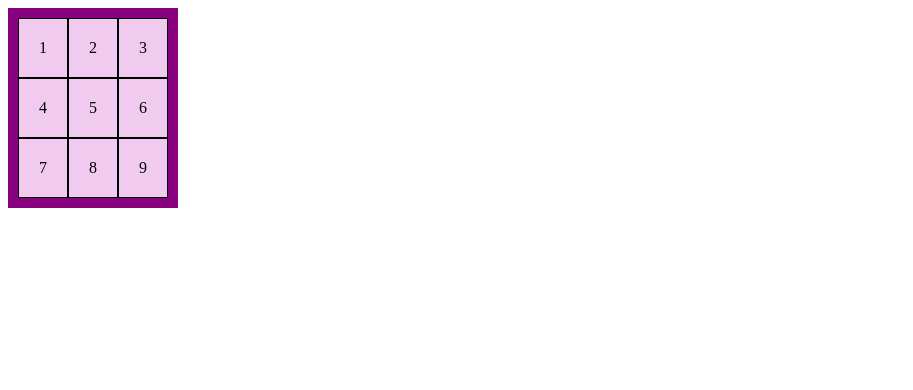
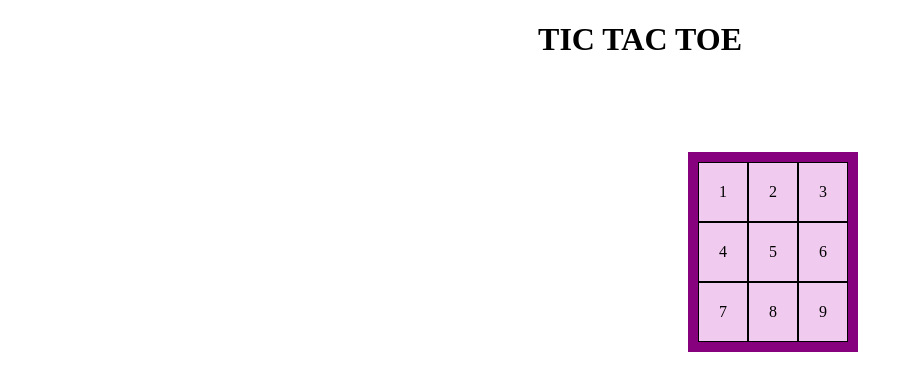
Before and after one commit to begum2003/webpro, a plain HTML site: page index.html in a window 1280 px wide. Shown: the whole page, without its empty margins (0-913 px from the left). Drawn offline with Linux system fonts and the light colour scheme.

Commit message:
align center

```diff
--- a/index.css
+++ b/index.css
@@ -1,8 +1,10 @@
 .grid-container{
     display: inline-grid;
+    margin-left:680px;
     grid-template-columns: auto auto auto;
     padding: 10px;
     background-color: rgb(135, 0, 126);
+    place-items: center;
 }
 .grid-item{
     border: 1px solid black;
--- a/index.html
+++ b/index.html
@@ -7,6 +7,8 @@
     <link rel="stylesheet" href="index.css">
 </head>
 <body>
+    <h1 style="display: block;text-align: center;"> TIC TAC TOE </h1>
+    <br><br><br><br>
     <div class="grid-container">
         <div class="grid-item">1</div>
         <div class="grid-item">2</div>
```
